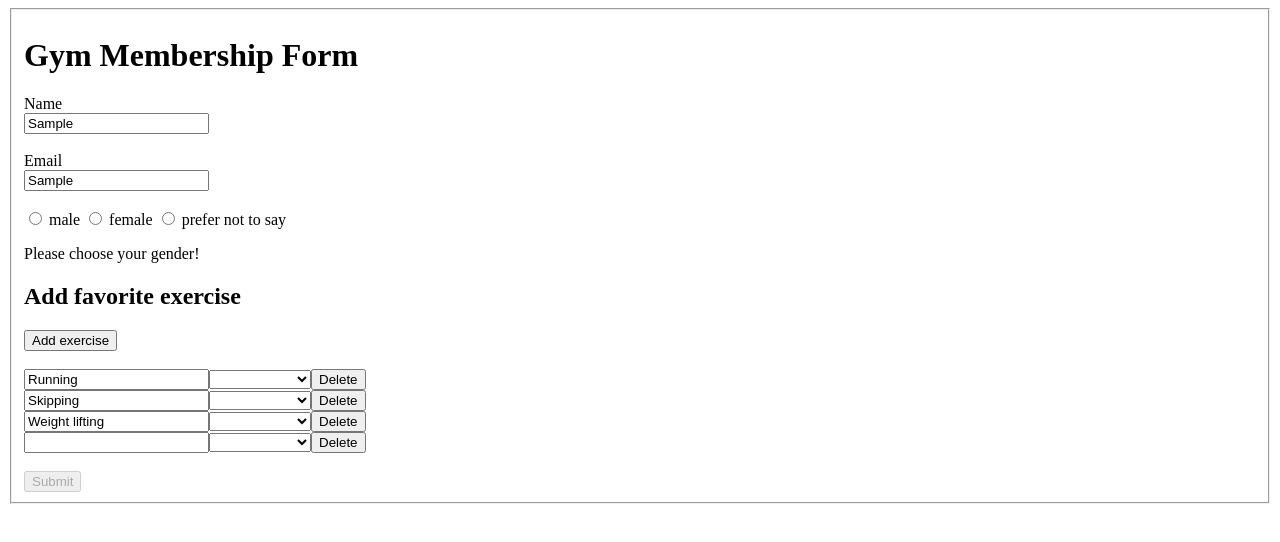
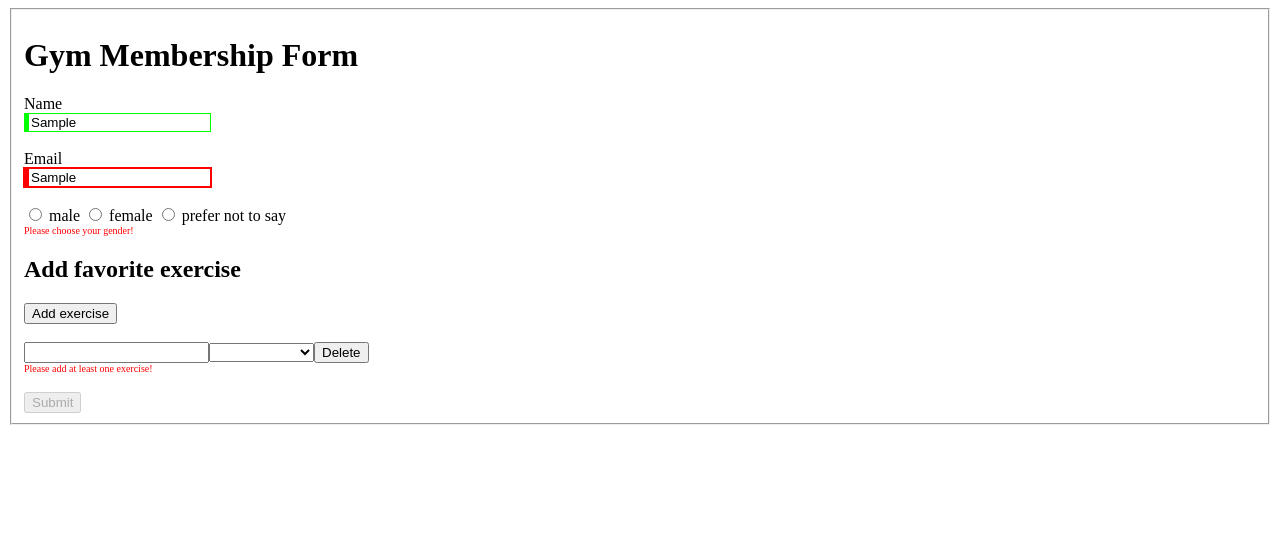
Before and after one commit to SanyiToth/gym-membership-form, an Angular app: page / in a window 1280 px wide. Both pictures are taken after typing "Sample", "Sample" into the empty fields and a click on the button "Add exercise". Shown: the top 542 px of the page. Built offline with nearby package versions, Linux system fonts and the light colour scheme.

Commit message:
4. rész: FormsArray validáció (hard)

```diff
--- a/src/app/my-form/my-form.component.css
+++ b/src/app/my-form/my-form.component.css
@@ -0,0 +1,28 @@
+input.ng-invalid.ng-touched {
+  border: 1px solid red;
+  border-left: 5px solid red;
+  outline: 1px solid red;
+}
+
+
+input.ng-valid.ng-touched {
+  border: 1px solid lime;
+  border-left: 5px solid lime;
+}
+
+select.ng-invalid.ng-touched {
+  border: 1px solid red;
+  border-left: 5px solid red;
+  outline: 1px solid red;
+}
+
+select.ng-valid.ng-touched {
+  border: 1px solid lime;
+  border-left: 5px solid lime;
+}
+
+
+.error {
+  color: red;
+  font-size: 10px;
+}
--- a/src/app/my-form/my-form.component.html
+++ b/src/app/my-form/my-form.component.html
@@ -15,8 +15,8 @@
       <input type="radio" formControlName="gender" value="male"> male
       <input type="radio" formControlName="gender" value="female"> female
       <input type="radio" formControlName="gender" value="n/a"> prefer not to say
-      <div class="error">
-        <p>Please choose your gender!</p>
+      <div class="error" *ngIf="gender?.invalid && myForm?.touched">
+        Please choose your gender!
       </div>
     </div>
 
@@ -30,11 +30,14 @@
       <div *ngFor="let control of exercises.controls; let i = index" [formGroupName]="i">
         <input type="text" formControlName="name">
         <select name="levelSelect" formControlName="level">
-          <option value="" disabled selected>Select a level</option>
+          <option disabled selected value="">Select a level:</option>
           <option *ngFor="let level of levels" [value]="level">{{ level }}</option>
         </select>
         <button (click)="removeExercise(i)">Delete</button>
       </div>
+    </div>
+    <div class="error" *ngIf="exercises?.invalid && myForm?.touched">
+      Please add at least one exercise!
     </div>
 
     <br>
--- a/src/app/my-form/my-form.component.ts
+++ b/src/app/my-form/my-form.component.ts
@@ -19,20 +19,7 @@ export class MyFormComponent implements OnInit {
       name: [null, [Validators.required, Validators.minLength(5)]],
       email: [null, [Validators.required, Validators.email]],
       gender: [null, Validators.required],
-      exercises: this.formBuilder.array([
-        this.formBuilder.group({
-          name: 'Running',
-          level: null
-        }),
-        this.formBuilder.group({
-          name: 'Skipping',
-          level: null
-        }),
-        this.formBuilder.group({
-          name: 'Weight lifting',
-          level: null
-        })
-      ])
+      exercises: this.formBuilder.array([], Validators.required)
     });
   }
 
@@ -42,8 +29,8 @@ export class MyFormComponent implements OnInit {
 
   addExercise(): void {
     const newExercise = this.formBuilder.group({
-      name: null,
-      level: null
+      name: [null, Validators.required],
+      level: [null, Validators.required]
     });
     this.exercises.push(newExercise);
   }
@@ -59,4 +46,8 @@ export class MyFormComponent implements OnInit {
   get exercises(): FormArray {
     return this.myForm.get('exercises') as FormArray;
   }
+
+  get gender(): FormArray {
+    return this.myForm.get('gender') as FormArray;
+  }
 }
```
